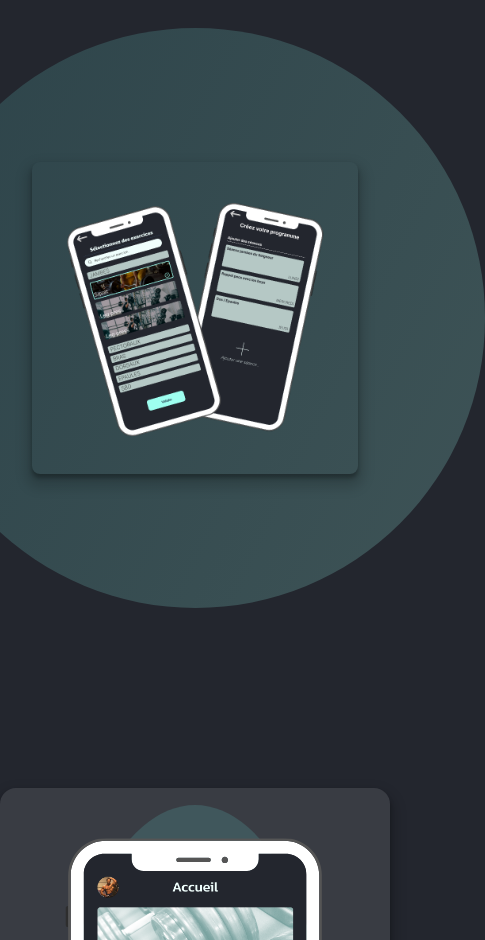
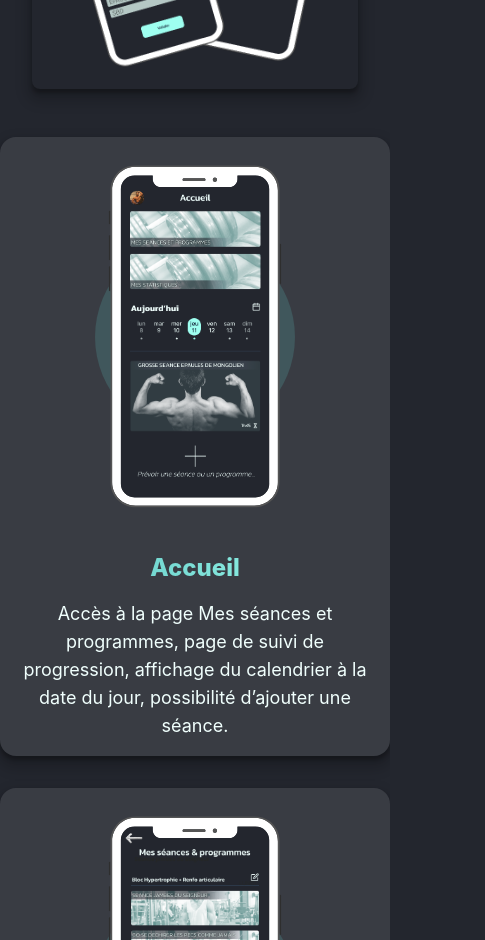
Before and after one commit to Kevw94/coacheta-vitrine, a Vue app: page /features in a window 390 px wide. Shown: the part 1060-2000 px from the top of the page, 485 px wide, since content can reach past the window. Built offline with nearby package versions, Linux system fonts and the light colour scheme.

Commit message:
responsive feature page

```diff
--- a/src/components/FeatureItem.vue
+++ b/src/components/FeatureItem.vue
@@ -8,11 +8,9 @@
 <script setup lang="ts">
 import {getUrl} from "../shared/utils.ts";
 
-
 defineProps<{
   image: string ;
   text: string;
-
 }>();
 </script>
 
@@ -22,6 +20,4 @@ defineProps<{
   background: rgba(255, 255, 255, 0.10);
   box-shadow: 0 8px 12px 6px rgba(0, 0, 0, 0.15), 0 4px 4px 0 rgba(0, 0, 0, 0.30);
 }
-
-
 </style>
--- a/src/components/FeatureScreen.vue
+++ b/src/components/FeatureScreen.vue
@@ -1,12 +1,12 @@
 <template>
-  <div class="feature-screen flex flex-col items-center md:flex-row gap-8 p-8">
+  <div class="feature-screen flex flex-col items-center md:flex-row gap-4 p-4 md:p-8">
     <div class="relative flex-1">
       <div class="absolute inset-0 flex items-center justify-center">
         <div class="circle"></div>
       </div>
-      <img :src="getUrl(image)" alt="Feature image" class="relative z-10 mx-auto">
+      <img :src="getUrl(image)" alt="Feature image" class="relative z-10 mx-auto w-2/3 md:w-1/2 lg:w-1/3 h-auto">
     </div>
-    <div class="flex-1 text-center md:text-left">
+    <div class="flex-1 text-center md:text-left mt-4 md:mt-0">
       <h3 class="text-gradient mb-4 text-2xl font-extrabold text-gray-900 dark:text-white">{{ title }}</h3>
       <p class="text-lg text-gray-700 dark:text-gray-200">{{ description }}</p>
     </div>
@@ -14,11 +14,10 @@
 </template>
 
 <script setup lang="ts">
-import {getUrl} from "../shared/utils.ts";
-
+import { getUrl } from "../shared/utils.ts";
 
 defineProps<{
-  image: string ;
+  image: string;
   title: string;
   description: string;
 }>();
@@ -32,13 +31,26 @@ defineProps<{
 }
 
 .circle {
-  width: 579px;
-  height: 580px;
+  width: 200px;
+  height: 200px;
   background: #5BC0BE;
   opacity: 0.2;
   border-radius: 50%;
 }
 
+@media (min-width: 768px) {
+  .circle {
+    width: 300px;
+    height: 300px;
+  }
+}
+
+@media (min-width: 1024px) {
+  .circle {
+    width: 400px;
+    height: 400px;
+  }
+}
 
 .text-gradient {
   background-image: linear-gradient(to right, #5BC0BE, #9EFFF0);
--- a/src/components/Mockup.vue
+++ b/src/components/Mockup.vue
@@ -1,7 +1,7 @@
 <template>
-  <div class="relative flex items-center justify-center h-screen bg-primary">
-    <div class="absolute w-[579px] h-[580px] rounded-full opacity-20" :style="circleStyle"></div>
-    <div class="relative z-10 p-8 bg-white bg-opacity-10 rounded-lg shadow-lg">
+  <div class="relative flex items-center justify-center h-auto md:h-screen bg-primary p-4 md:p-8">
+    <div class="absolute w-40 h-40 md:w-[579px] md:h-[580px] rounded-full opacity-20" :style="circleStyle"></div>
+    <div class="relative z-10 p-4 md:p-8 bg-white bg-opacity-10 rounded-lg shadow-lg">
       <img src="../assets/imgs/double_coachetaa.svg" alt="Mockup" class="w-full h-auto mx-auto">
     </div>
   </div>
--- a/src/views/FeaturesPage.vue
+++ b/src/views/FeaturesPage.vue
@@ -2,11 +2,10 @@
 import FeatureItem from '../components/FeatureItem.vue';
 import Mockup from '../components/Mockup.vue';
 import FeatureScreen from '../components/FeatureScreen.vue';
-
 </script>
 
 <template>
-  <div class="flex flex-col items-center gap-8 p-8">
+  <div class="flex flex-col items-center gap-8 p-4 md:p-8">
     <div class="w-full text-center">
       <h1 class="mb-4 text-3xl font-extrabold text-gray-900 dark:text-white md:text-5xl lg:text-6xl">
         <span class="text-gradient text-transparent bg-clip-text bg-gradient-to-r to-emerald-600 from-sky-400">Features</span>
@@ -15,7 +14,7 @@ import FeatureScreen from '../components/FeatureScreen.vue';
         Découvrez les fonctionnalités principales de Coacheta.
       </p>
     </div>
-    <div class="mt-4 grid grid-cols-1 md:grid-cols-2 lg:grid-cols-3 gap-8">
+    <div class="mt-4 grid grid-cols-1 md:grid-cols-2 lg:grid-cols-3 gap-4 md:gap-8">
       <FeatureItem image="coacheta.svg" text="Planifiez vos séances de musculation." />
       <FeatureItem image="coacheta.svg" text="Suivez vos performances physiques." />
       <FeatureItem image="coacheta.svg" text="Partagez vos progrès avec vos amis." />
@@ -23,7 +22,7 @@ import FeatureScreen from '../components/FeatureScreen.vue';
     <Mockup />
   </div>
 
-<div class="features">
+  <div class="features w-full">
     <div class="mt-4 flex flex-col gap-8">
       <FeatureScreen
           image="accueil.svg"
@@ -75,8 +74,6 @@ import FeatureScreen from '../components/FeatureScreen.vue';
 </template>
 
 <style scoped>
-
-
 .text-gradient {
   background-image: linear-gradient(to right, #5BC0BE, #9EFFF0);
   -webkit-background-clip: text;
```
Lines whose indentation alone changed are shown as unchanged.
